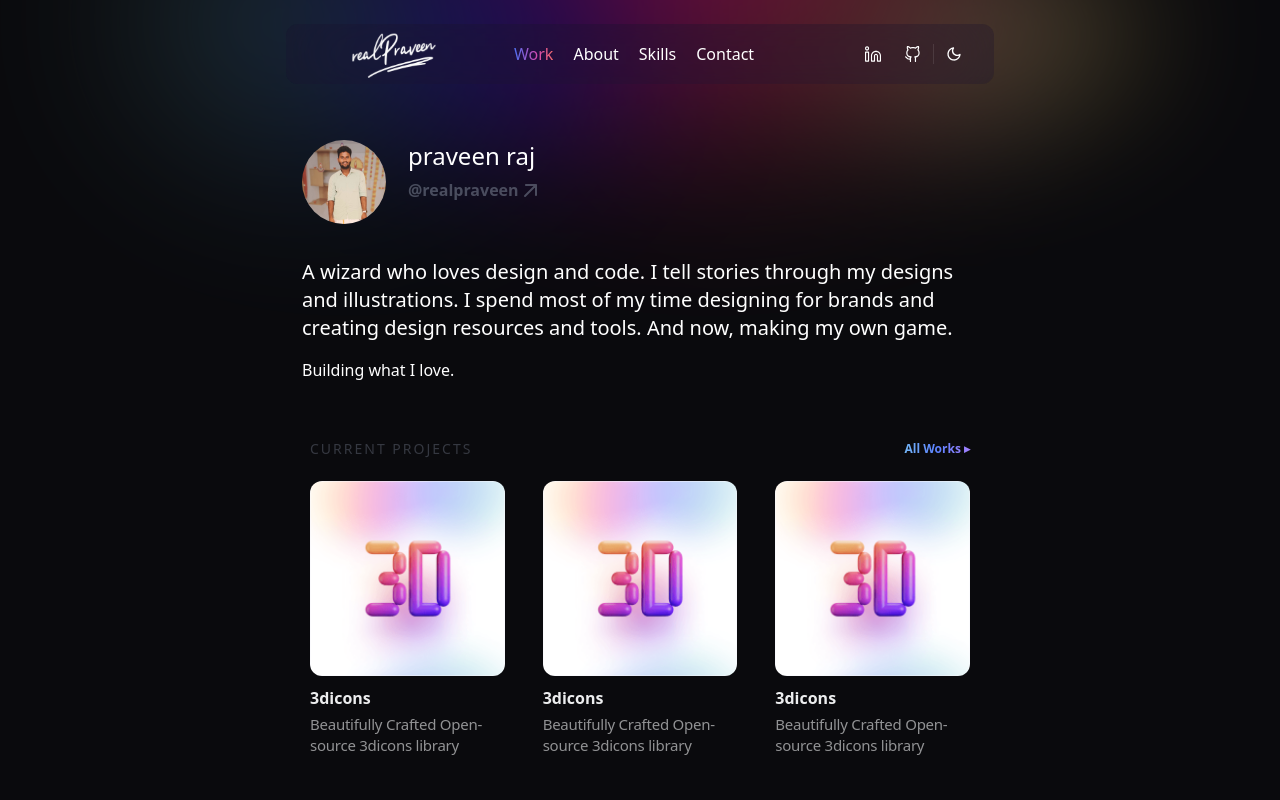
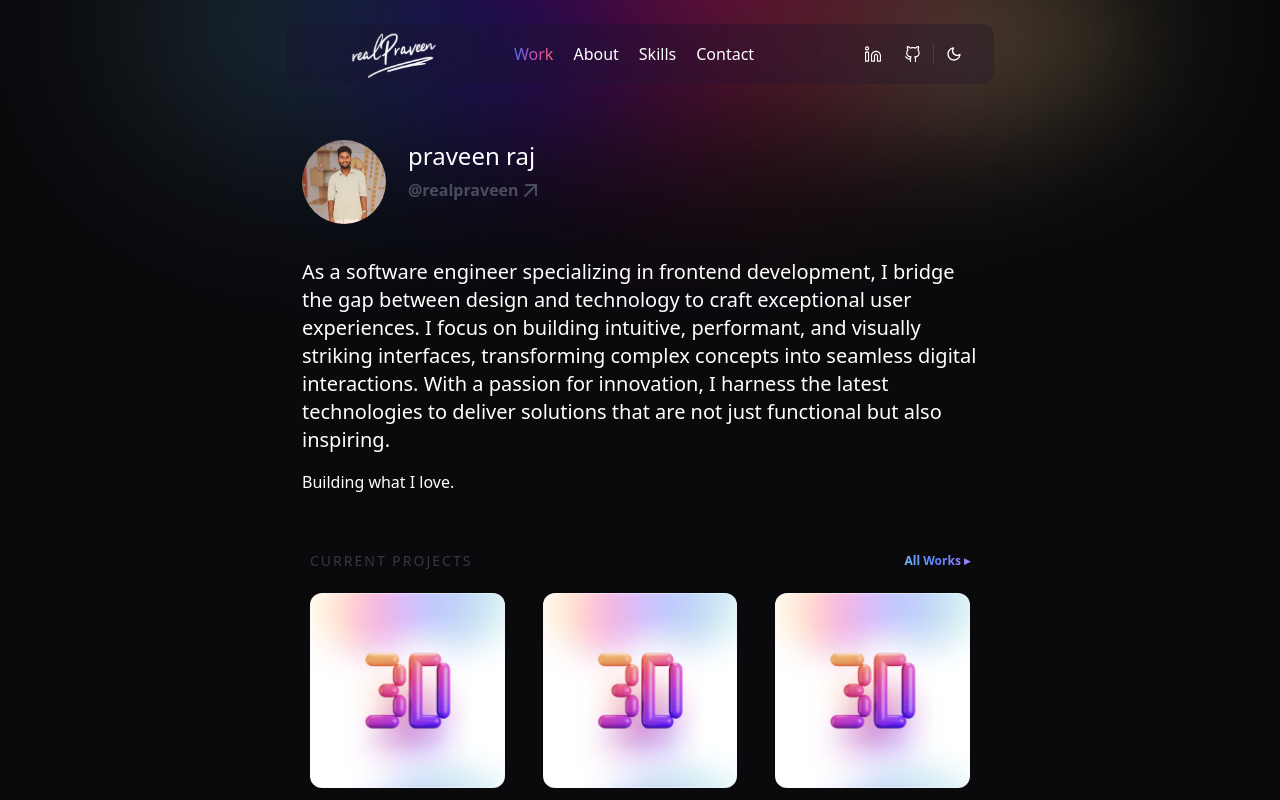
Before and after one commit to praveen-raj-r/praveen-raj-web-app, a React (Vite) app: page / in a window 1280 px wide. Shown: the top 800 px of the page. Built offline with nearby package versions, Linux system fonts and the light colour scheme.

Commit message:
Update profile descriptions

```diff
--- a/src/components/ui/Profile.jsx
+++ b/src/components/ui/Profile.jsx
@@ -21,9 +21,7 @@
       </div>
       <div>
         <p className="text-xl leading-[140%] font-normal my-4 mx-0">
-          A wizard who loves design and code. I tell stories through my designs
-          and illustrations. I spend most of my time designing for brands and
-          creating design resources and tools. And now, making my own game.
+         As a software engineer specializing in frontend development, I bridge the gap between design and technology to craft exceptional user experiences. I focus on building intuitive, performant, and visually striking interfaces, transforming complex concepts into seamless digital interactions. With a passion for innovation, I harness the latest technologies to deliver solutions that are not just functional but also inspiring.
         </p>
         <h4>Building what I love.</h4>
       </div>
```
